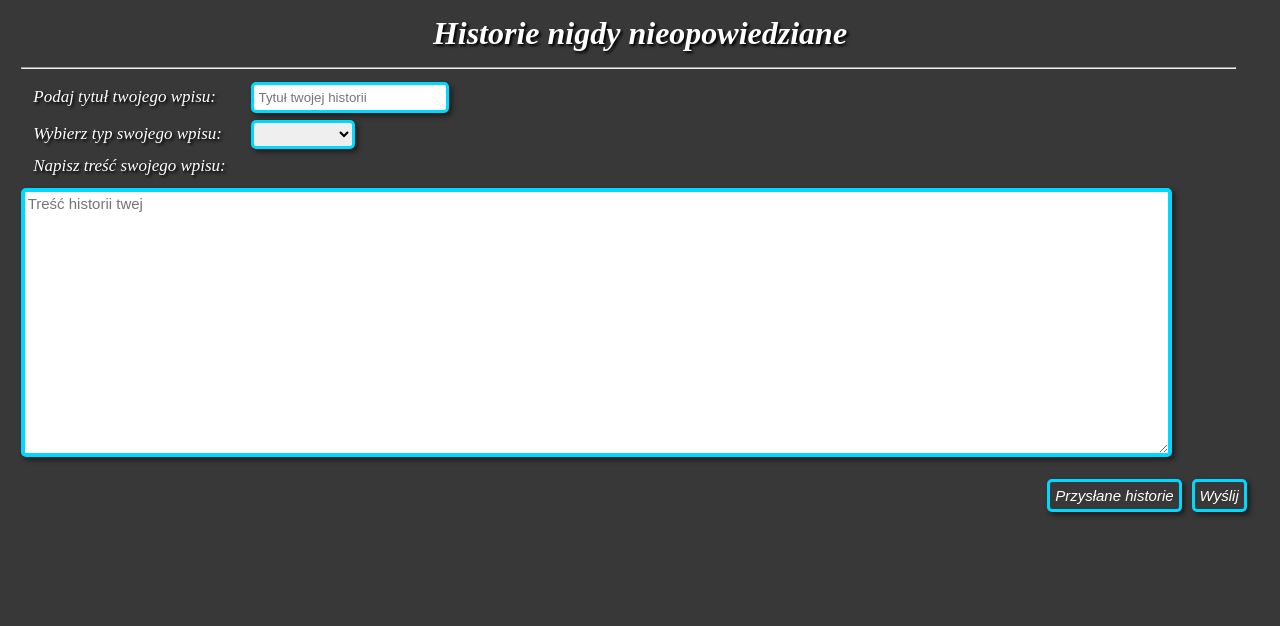
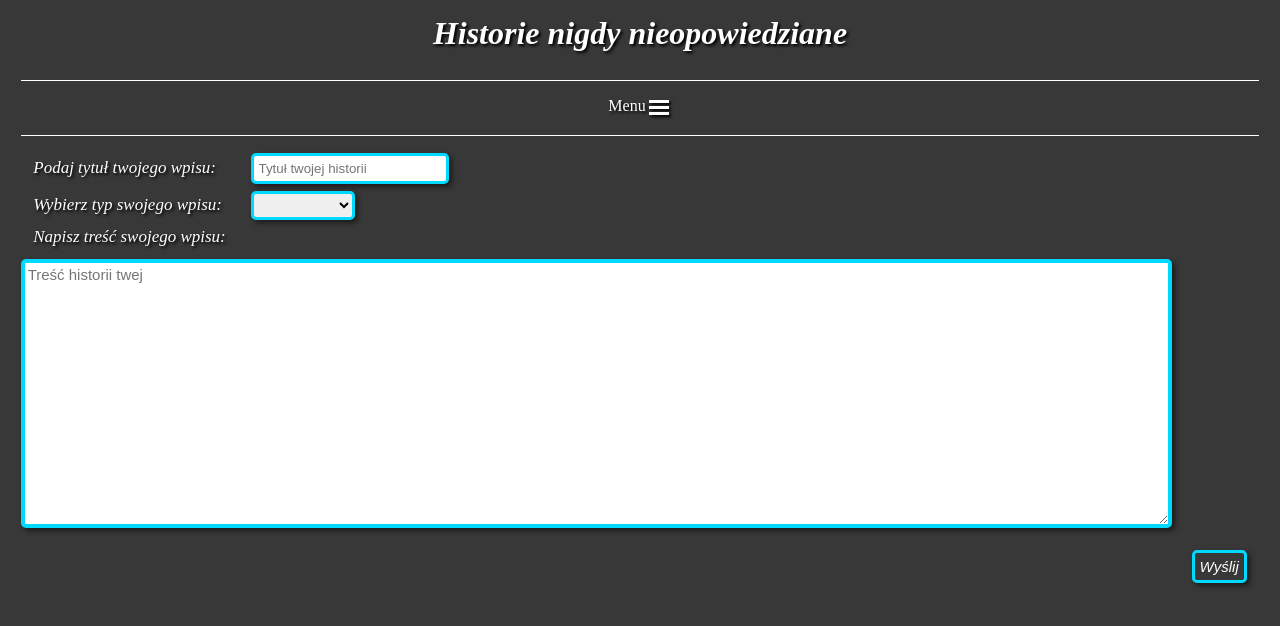
Before and after one commit to Barpotroszek/historie_nigdy_nieopowiedziane, a Flask app: page / in a window 1280 px wide. Shown: the top 626 px of the page. Run offline with Flask 2, Linux system fonts and the light colour scheme.

Commit message:
Added Menu

```diff
--- /dev/null
+++ b/static/main.js
@@ -0,0 +1,22 @@
+function change_menu() {
+    console.log("Jest");
+    var my_color = "#00d9ff";
+    var title = document.getElementById("menu-title")
+    var strips = document.getElementsByClassName("menu-button")
+    var element = document.getElementById('menu-elements');
+    console.log(element);
+    var style = getComputedStyle(element)
+    console.log(style.color)
+    if (style.display == "none") {
+        element.style.display = "block";
+    }
+    else {
+        element.style.display = "none";
+        my_color = "white";
+    }
+
+    title.style.color = my_color;
+    for (a = 0; a < strips.length; a++) {
+        strips[a].style.backgroundColor = my_color;
+    }
+}
--- a/static/style.css
+++ b/static/style.css
@@ -16,9 +16,10 @@ html{
     color: #ffffffbd;
 }
 
-hr {
+svg {
     margin: 1%;
-    width: 96%;
+    width: 98%;
+    height: 1px;
 }
 
 label {
@@ -132,3 +133,51 @@ ul{
 li{
     padding: 0.5%;
 }
+
+/* Container, menu*/
+ol {
+    list-style: none;
+}
+
+#container {
+    margin-top: auto;
+    text-align: center;
+    margin-left: 4%;
+    width: 92%;
+    text-shadow: black 2px 2px 3px;
+}
+
+#menu-bar {
+    display: inline-block;
+    margin: 0 auto;
+}
+
+.menu-button {
+    height: 3px;
+    min-width: 20px;
+    background-color: white;
+    margin: 3px;
+    box-shadow: black 2px 2px 3px;
+}
+
+.menu-title {
+    float: left;
+    margin: 0px;
+}
+
+#menu-elements {
+    display: none;
+    padding: 0px;
+    margin: 0 auto;
+    width: auto;
+}
+
+#menu-elements > li {
+    border-top: #00d9ff 2px solid;
+    padding: 8px;
+}
+
+#menu-elements > li:first-child {
+    border-top: none;
+    padding: 4px;
+}
--- a/templates/index.html
+++ b/templates/index.html
@@ -7,11 +7,31 @@
     <title>Historie nigdy nieopowiedziane</title>
     <link rel="shortcut icon" href="{{ url_for('static', filename='flavicon.ico') }}">
     <link href="{{ url_for('static', filename='style.css') }}" rel="stylesheet" type="text/css" />
+    <script type=text/javascript src="{{url_for('static', filename='main.js') }}"></script>
 </head>
 
 <body>
     <h1 id="nagłówek">Historie nigdy nieopowiedziane</h1>
-    <hr>
+    <svg>
+        <line  x1="0" y1="0" x2="100%" y2="0" style="stroke:white;stroke-width:2" />
+    </svg>
+    <div id="container">
+        <div id="menu-bar" onclick="change_menu()">
+            <p class="menu-title" id="menu-title">Menu</p>
+            <div class="menu-title" id="menu-button">
+                <div class="menu-button"></div>
+                <div class="menu-button"></div>
+                <div class="menu-button"></div>
+            </div>
+        </div>
+        <ol id="menu-elements">
+            <li><a href="/about">O stronie</a></li>
+            <li><a href="stories">Przysłane historie</a></li>
+            <li><a href="">Instagram</a></li>
+            <li><a href="">Kod źródłowy</a></li>
+        </ol>
+    </div>
+    <svg><line  x1="0" y1="0" x2="100%" y2="0" style="stroke:white;stroke-width:2" /></svg>
     <form method="POST">
         <div id="title_div">
             <label for='story-title'>Podaj tytuł twojego wpisu: </label>
@@ -29,14 +49,12 @@
         <div id="content_div">
             <label for='story-content'>Napisz treść swojego wpisu:</label>
             <br>
-            <textarea id='story-area' class='data-in' name="story-content" placeholder="Treść historii twej"
-                rows="15" cols="40" required></textarea>
+            <textarea id='story-area' class='data-in' name="story-content" placeholder="Treść historii twej" rows="15"
+                cols="40" required></textarea>
         </div>
         <button id="submit" class="data-in buttons" type="submit">Wyślij</button>
     </form>
-    <a href="/stories/">
-        <button id="stories-button" class="data-in buttons">Przysłane historie</button>
-    </a>
     </div>
 </body>
+
 </html>
```
Also changed, not shown: templates/clear_template.html (+21 -1 lines), templates/hrefs_template.html (+20 -1 lines), templates/post.html (+21 -1 lines). Lines whose indentation alone changed are shown as unchanged.
